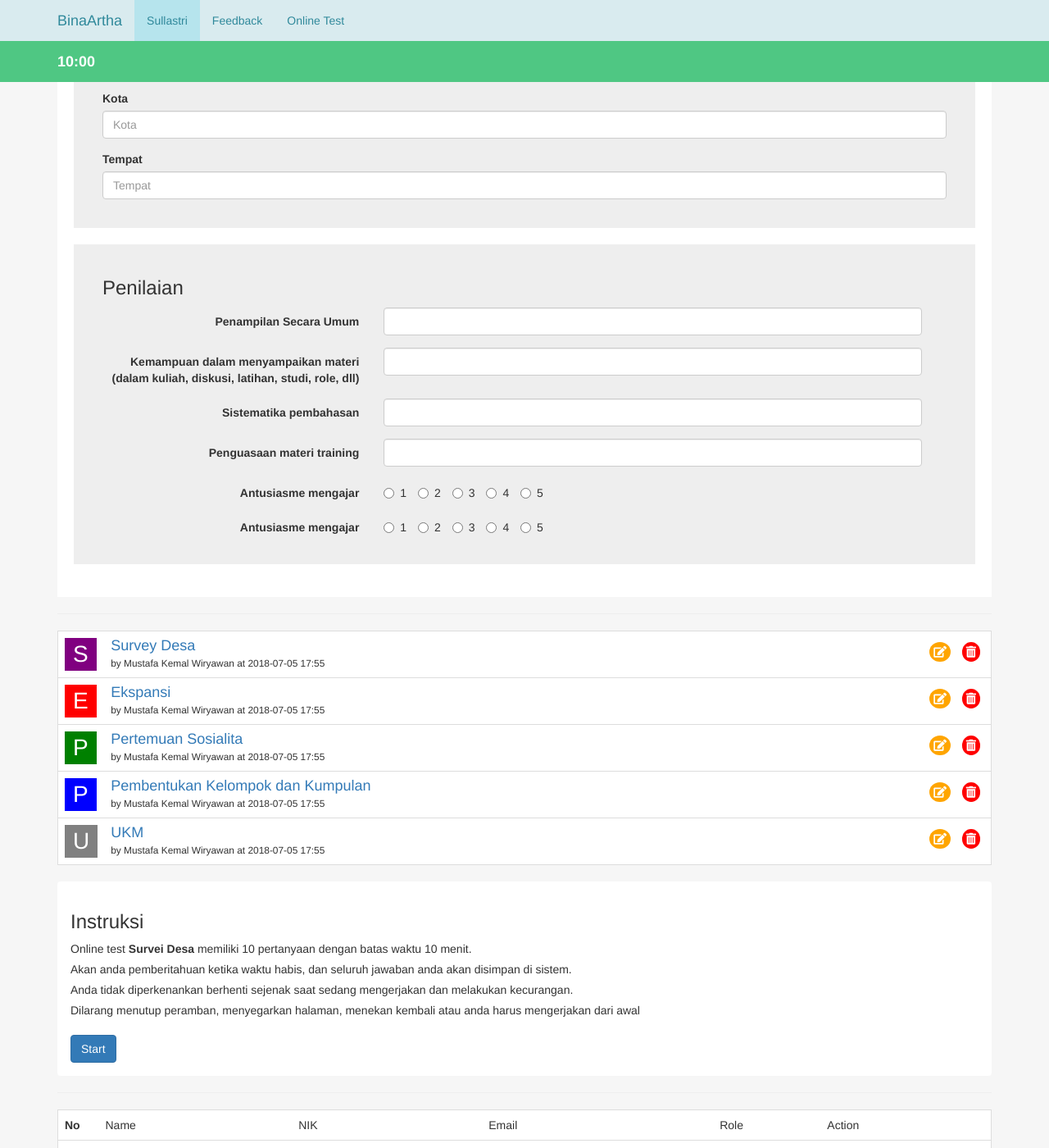
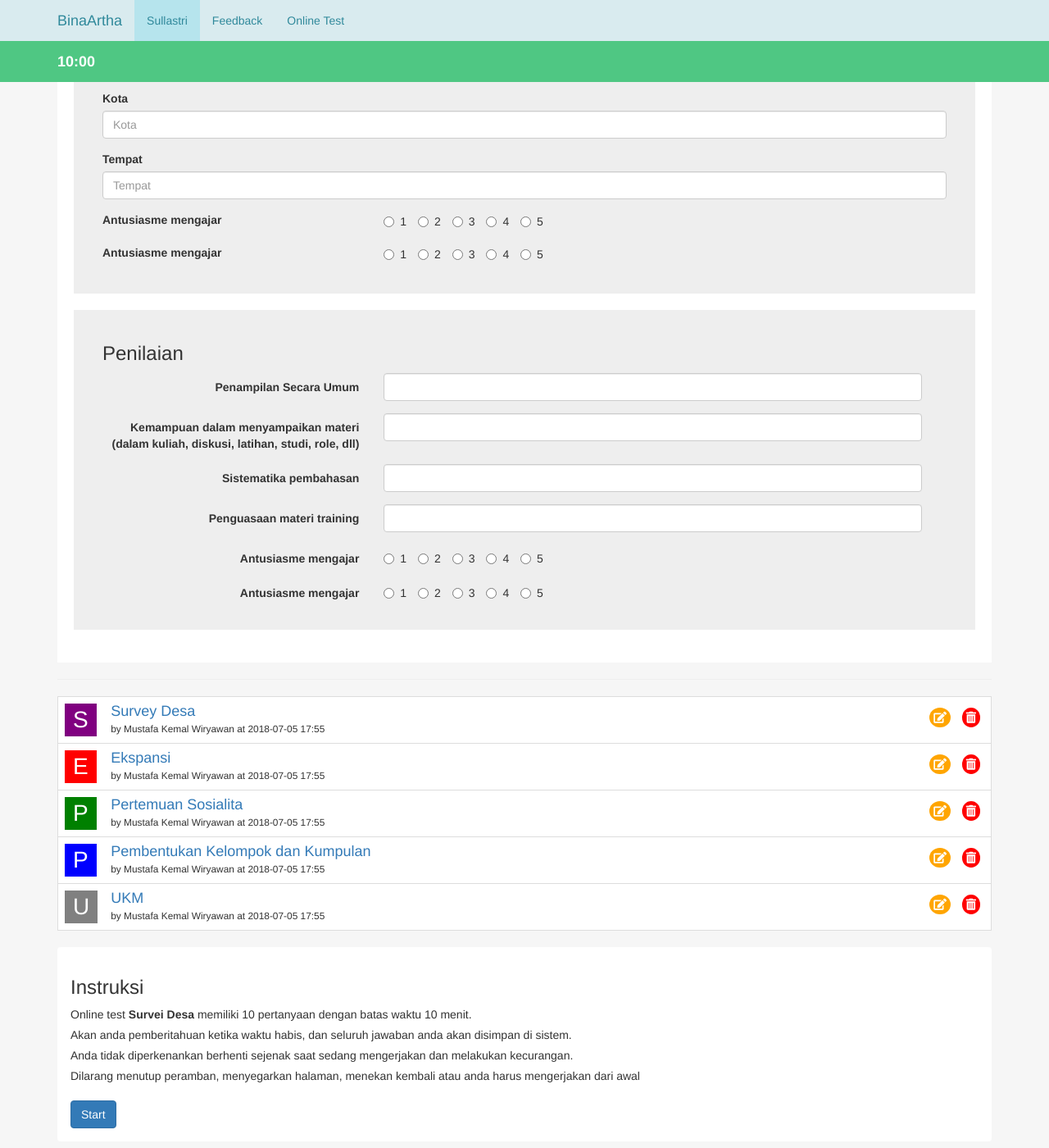
Before and after one commit to kemtol/Bina-Artha, a Jekyll site: the page built from laman/dashboard.md, in a window 1280 px wide and 1400 px high, scrolled down 3119 px. Shown: the whole window at 82% size. Built offline with Jekyll 4.4.1, drawn with Linux system fonts in a browser that asks for light colours; nearby versions of some CDN libraries.

Commit message:
Update admin.html

```diff
--- a/_layouts/admin.html
+++ b/_layouts/admin.html
@@ -292,6 +292,46 @@
               <label for="tempat">Tempat</label>
               <input type="text" class="form-control" id="tempat" placeholder="Tempat">
             </div>
+            <div class="form-group col-sm-12 row">
+              <label class="col-sm-4 col-xs-12 control-label" for="feedb2--rating">Antusiasme mengajar</label>
+              <div class="col-sm-8 col-xs-12">
+                <label class="radio-inline">
+                  <input type="radio" name="inlineRadioOptions" id="inlineRadio1" value="option1"> 1
+                </label>
+                <label class="radio-inline">
+                  <input type="radio" name="inlineRadioOptions" id="inlineRadio2" value="option2"> 2
+                </label>
+                <label class="radio-inline">
+                  <input type="radio" name="inlineRadioOptions" id="inlineRadio3" value="option3"> 3
+                </label>
+                <label class="radio-inline">
+                  <input type="radio" name="inlineRadioOptions" id="inlineRadio3" value="option3"> 4
+                </label>
+                <label class="radio-inline">
+                  <input type="radio" name="inlineRadioOptions" id="inlineRadio3" value="option3"> 5
+                </label>
+              </div>
+            </div>
+            <div class="form-group col-sm-12 row">
+              <label class="col-sm-4 col-xs-12 control-label" for="feedb2--rating">Antusiasme mengajar</label>
+              <div class="col-sm-8 col-xs-12">
+                <label class="radio-inline">
+                  <input type="radio" name="inlineRadioOptions" id="inlineRadio1" value="option1"> 1
+                </label>
+                <label class="radio-inline">
+                  <input type="radio" name="inlineRadioOptions" id="inlineRadio2" value="option2"> 2
+                </label>
+                <label class="radio-inline">
+                  <input type="radio" name="inlineRadioOptions" id="inlineRadio3" value="option3"> 3
+                </label>
+                <label class="radio-inline">
+                  <input type="radio" name="inlineRadioOptions" id="inlineRadio3" value="option3"> 4
+                </label>
+                <label class="radio-inline">
+                  <input type="radio" name="inlineRadioOptions" id="inlineRadio3" value="option3"> 5
+                </label>
+              </div>
+            </div>
           </form>
         </div>
 
```
Also changed, not shown: other parts of _layouts/admin.html (+1 -1 lines).
